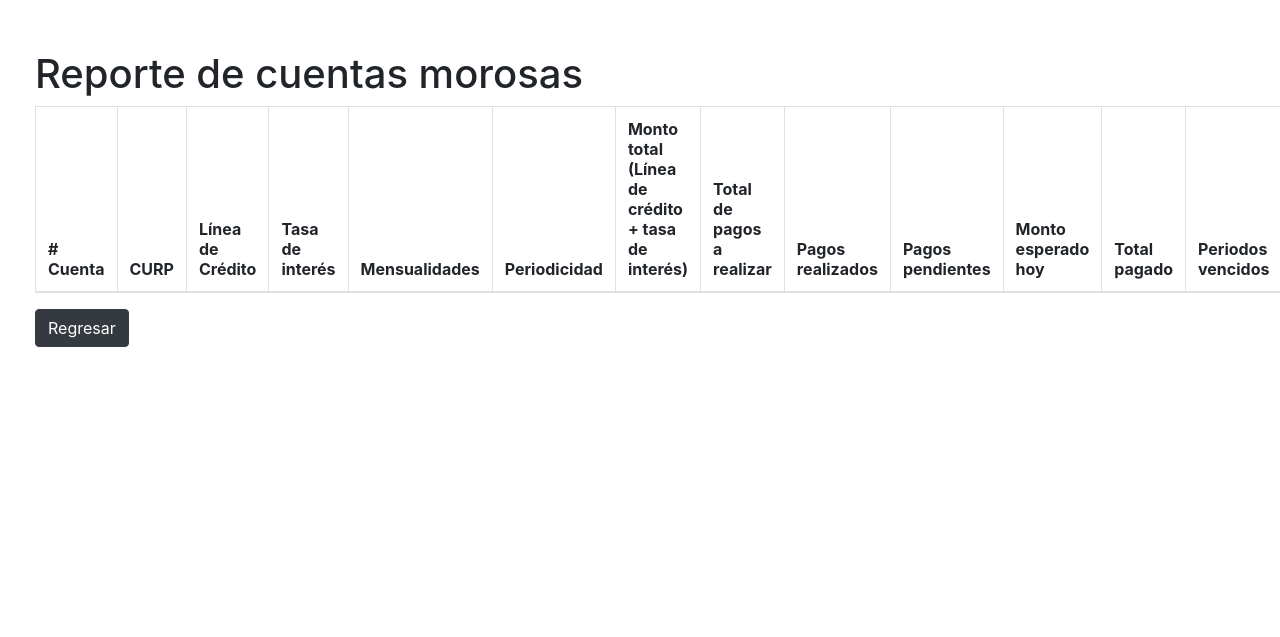
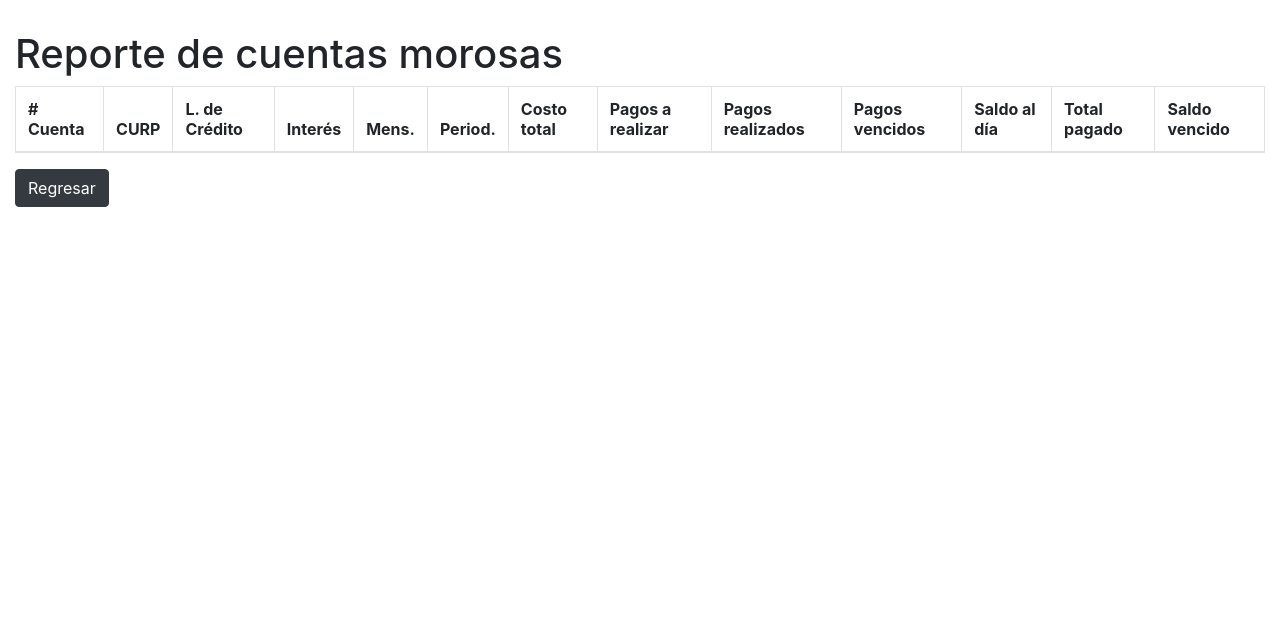
Before and after one commit to diegoherzap/angeles_microfinanciera, a PHP site: page /html/reporteCuentasMorosas.php in a window 1280 px wide; the page is wider, and only the part inside the window is pictured. Shown: the part 40-677 px from the top of that part. Run offline with PHP 8.4, Linux system fonts and the light colour scheme; the visitor is signed in with stand-in values (Sample User, id 1); data that the repository does not hold is empty.

Commit message:
Fixed font weight and past due reports

```diff
--- a/reporteCuentasMorosas.php
+++ b/reporteCuentasMorosas.php
@@ -66,7 +66,7 @@ require "dbConnection/config.php";
         }
 
         ?>
-    <div style="padding: 50px;">
+    <div style="padding: 30px;" width="100%" class="container-fluid">
         <div class="row">
             <h1>Reporte de cuentas morosas</h1>
         </div>
@@ -76,17 +76,16 @@ require "dbConnection/config.php";
                     <tr>
                         <th># Cuenta</th>
                         <th>CURP</th>
-                        <th>Línea de Crédito</th>
-                        <th>Tasa de interés</th>
-                        <th>Mensualidades</th>
-                        <th>Periodicidad</th>
-                        <th>Monto total (Línea de crédito + tasa de interés)</th>
-                        <th>Total de pagos a realizar</th>
+                        <th>L. de Crédito</th>
+                        <th>Interés</th>
+                        <th>Mens.</th>
+                        <th>Period.</th>
+                        <th>Costo total</th>
+                        <th>Pagos a realizar</th>
                         <th>Pagos realizados</th>
-                        <th>Pagos pendientes</th>
-                        <th>Monto esperado hoy</th>
+                        <th>Pagos vencidos</th>
+                        <th>Saldo al día</th>
                         <th>Total pagado</th>
-                        <th>Periodos vencidos</th>
                         <th>Saldo vencido</th>
                     </tr>
                 </thead>
@@ -113,7 +112,7 @@ require "dbConnection/config.php";
                         echo "<tr>";
                         if($fila['pagos_realizados'] < $fila['periodos_transcurridos'] && $fila['pagos_realizados'] < $fila['total_de_pagos_a_realizar'])
                         {
-                            $montoEsperadoHoy = $dinero->formatCurrency((strval($fila['monto_total']) /30 * $fila['periodicidad']) * (strval($fila['periodos_transcurridos'])), "USD");
+                            //$montoEsperadoHoy = $dinero->formatCurrency(($fila['monto_total'] / 30) * $fila['periodicidad'] * $fila['periodos_transcurridos'], "USD");
                             echo "<td>" . $fila['id_cuenta'] . "</td>";
                             echo "<td>" . $fila['curp'] . "</td>";
                             echo "<td>" . $dinero->formatCurrency(strval($fila['linea_credito']), "USD") . "</td>";
@@ -124,20 +123,20 @@ require "dbConnection/config.php";
                             $totalDePagosARealizar = $fila['mensualidades'] * $fila['periodicidad'];
                             $pagosRealizados = $fila['pagos_realizados'];
                             $totalPagado = $fila['total_pagado'];
+                            $periodosTranscurridos = $fila['periodos_transcurridos'];
                             if($fila['periodos_transcurridos'] <= $fila['total_de_pagos_a_realizar'])
                             {
                                 echo "<td>" . $totalDePagosARealizar . "</td>";
                                 echo "<td>" . $pagosRealizados . "</td>";
-                                echo "<td>" . ($totalDePagosARealizar - $fila['pagos_realizados']) . "</td>";
+                                echo "<td>" . ($periodosTranscurridos - $fila['pagos_realizados']) . "</td>";
 
-                                $montoEsperadoHoy = strval($fila['monto_total'] / 30 * $fila['periodicidad']) * $fila['periodos_transcurridos'];
+                                $montoEsperadoHoy = $fila['monto_total'] / ($fila['mensualidades'] * $fila['periodicidad']) * $fila['periodos_transcurridos'];
 
                                 $montoRestante = $montoEsperadoHoy - $totalPagado;
 
                                 echo "<td>" . $dinero->formatCurrency($montoRestante, "USD") . "</td>";
                                 echo "<td>" . $dinero->formatCurrency($totalPagado, "USD") . "</td>";
-                                echo "<td>" . ($fila['total_de_pagos_a_realizar'] - $fila['pagos_realizados']) . "</td>";
-                                echo "<td><span style='font-style: bold; color: red;'>" . $dinero->formatCurrency($totalPagado, "USD") . "</span></td>";
+                                echo "<td><span style='font-weight: bold; color: red;'>" . $dinero->formatCurrency(($montoEsperadoHoy - $fila['total_pagado']), "USD") . "</span></td>";
                             }
                             else{
                                 echo "<td>" . $totalDePagosARealizar . "</td>";
@@ -147,8 +146,7 @@ require "dbConnection/config.php";
                                 $montoRestante = $montoEsperadoHoy - $totalPagado;
                                 echo "<td>" . $dinero->formatCurrency($montoRestante, "USD") . "</td>";
                                 echo "<td>" . $dinero->formatCurrency($totalPagado, "USD") . "</td>";
-                                echo "<td>" . ($fila['total_de_pagos_a_realizar'] - $fila['pagos_realizados']) . "</td>";
-                                echo "<td> <span style='font-style: bold; color: red;'>" . $dinero->formatCurrency(($montoEsperadoHoy - $fila['total_pagado']), "USD") . "</span></td>";
+                                echo "<td> <span style='font-weight: bold; color: red;'>" . $dinero->formatCurrency(($montoEsperadoHoy - $fila['total_pagado']), "USD") . "</span></td>";
                             }
 
                         }
```
